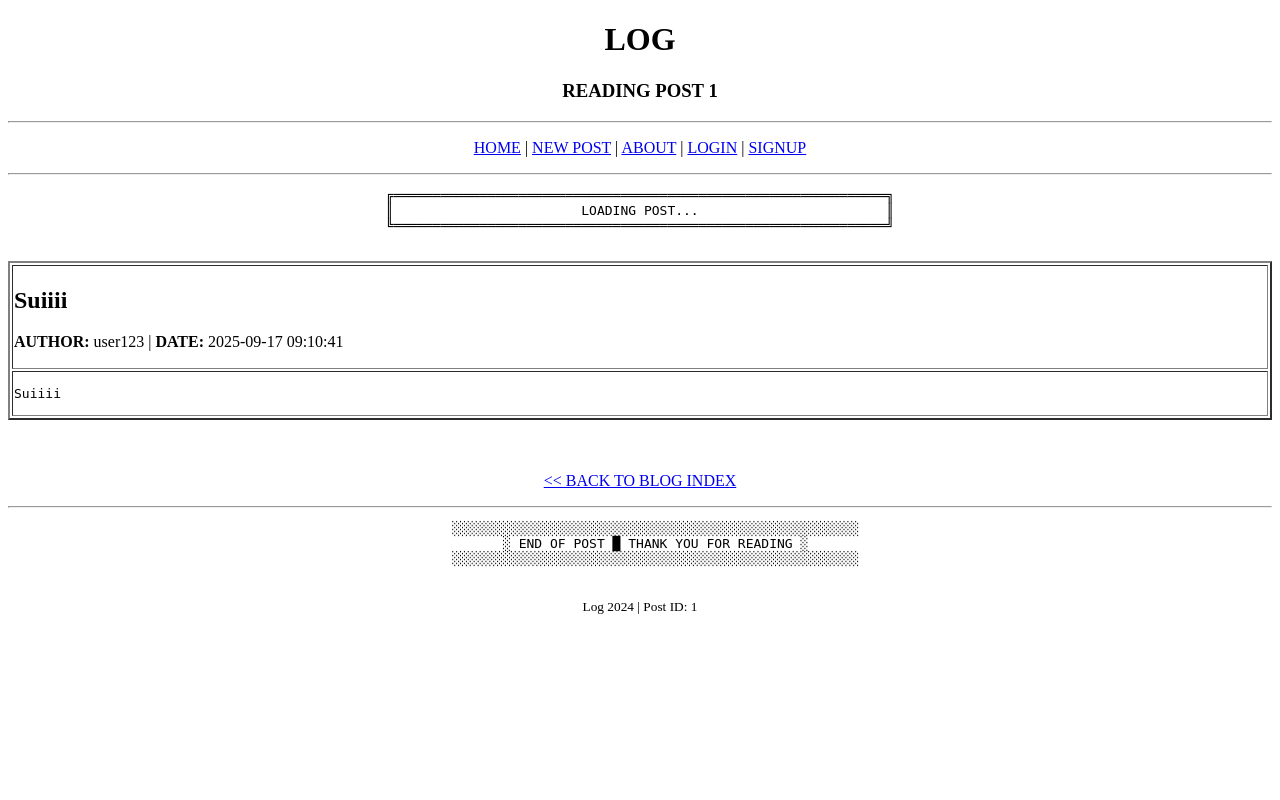
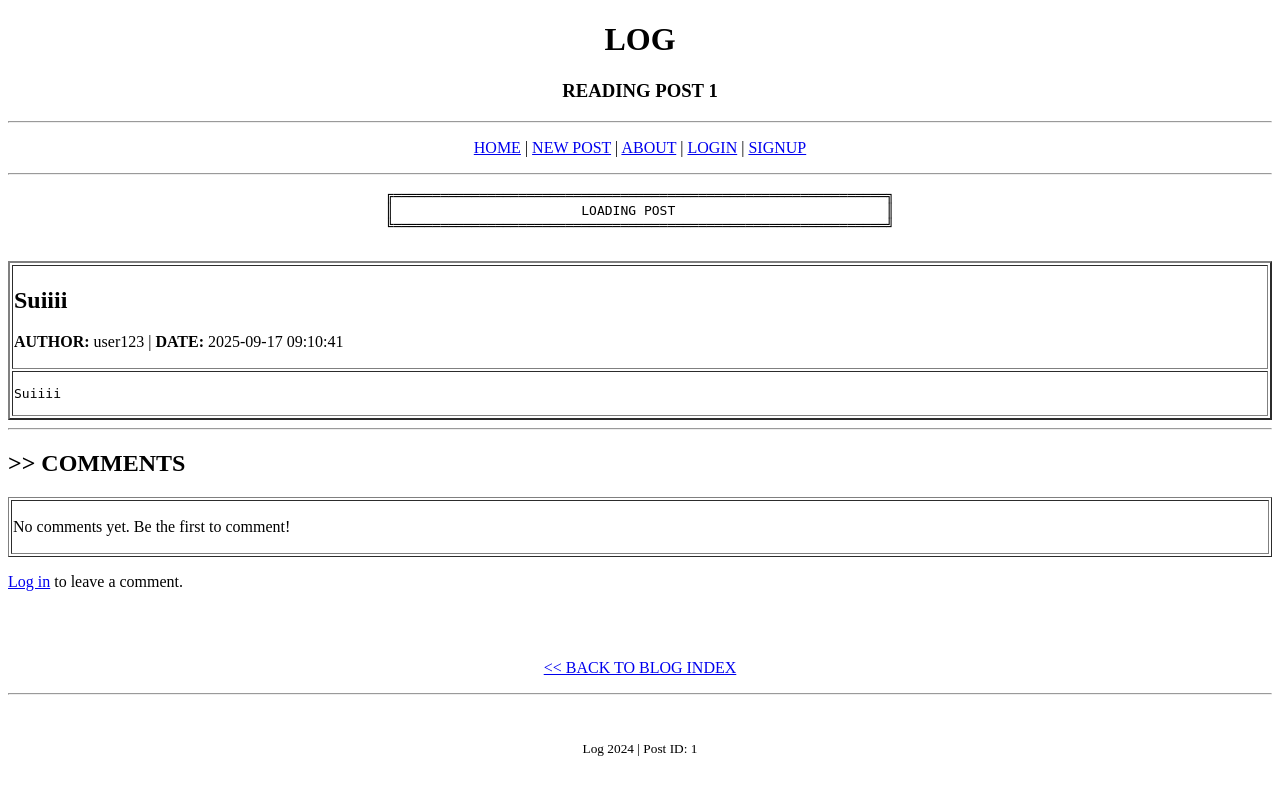
Before and after one commit to piyush-j0shi/webiste, a FastAPI app: page /post/1 in a window 1280 px wide. Run offline with FastAPI, Linux system fonts and the light colour scheme; data comes from the database, SQL or seed files in the repository; both versions use the stored data as it was after the commit.

Commit message:
comment section

```diff
--- a/crud.py
+++ b/crud.py
@@ -1,5 +1,5 @@
 from sqlalchemy.orm import Session
-from models import BlogPost, User
+from models import BlogPost, User, Comment
 from typing import List, Optional
 import json
 from security import get_password_hash
@@ -75,3 +75,33 @@ def delete_blog_post(db: Session, post_id: int) -> bool:
 
 def get_posts_by_author_username(db: Session, username: str) -> List[BlogPost]:
     return db.query(BlogPost).join(User).filter(User.username == username).order_by(BlogPost.created_at.desc()).all()
+
+def create_comment(db: Session, content: str, post_id: int, owner_id: int):
+    db_comment = Comment(content=content, post_id=post_id, owner_id=owner_id)
+    db.add(db_comment)
+    db.commit()
+    db.refresh(db_comment)
+    return db_comment
+
+def get_comments_by_post_id(db: Session, post_id: int) -> List[Comment]:
+    return db.query(Comment).filter(Comment.post_id == post_id).order_by(Comment.created_at.asc()).all()
+
+def get_comment_by_id(db: Session, comment_id: int) -> Optional[Comment]:
+    return db.query(Comment).filter(Comment.id == comment_id).first()
+
+def delete_comment(db: Session, comment_id: int):
+    db_comment = get_comment_by_id(db, comment_id)
+    if db_comment:
+        db.delete(db_comment)
+        db.commit()
+        return True
+    return False
+
+def update_comment(db: Session, comment_id: int, content: str) -> Optional[Comment]:
+    db_comment = get_comment_by_id(db, comment_id)
+    if db_comment:
+        db_comment.content = content
+        db.commit()
+        db.refresh(db_comment)
+        return db_comment
+    return None
--- a/main.py
+++ b/main.py
@@ -117,9 +117,19 @@ async def get_post(request: Request, post_id: int, db: Session = Depends(get_db)
     post = crud.get_post_by_id(db, post_id)
     if not post:
         raise HTTPException(status_code=404, detail="Post not found")
+
+    comments = crud.get_comments_by_post_id(db, post_id)
+
     post_dict = post.to_dict()
-    return templates.TemplateResponse("post.html", {"request": request, "post": post_dict, "current_user": current_user})
-
+    return templates.TemplateResponse(
+        "post.html",
+        {
+            "request": request,
+            "post": post_dict,
+            "comments": comments,
+            "current_user": current_user
+        }
+    )
 @app.get("/new", response_class=HTMLResponse)
 async def new_post_form(request: Request):
     return templates.TemplateResponse("new_post.html", {"request": request})
@@ -186,3 +196,61 @@ async def logout():
     response = RedirectResponse(url="/", status_code=303)
     response.delete_cookie(key="access_token")
     return response
+
+@app.post("/post/{post_id}/comment")
+async def post_comment(
+    post_id: int,
+    content: str = Form(...),
+    db: Session = Depends(get_db),
+    current_user: User = Depends(get_current_user)
+):
+    crud.create_comment(db=db, content=content, post_id=post_id, owner_id=current_user.id)
+    return RedirectResponse(url=f"/post/{post_id}", status_code=303)
+
+@app.post("/comment/{comment_id}/delete")
+async def delete_comment(
+    comment_id: int,
+    db: Session = Depends(get_db),
+    current_user: User = Depends(get_current_user)
+):
+    comment = crud.get_comment_by_id(db, comment_id)
+    if not comment:
+        raise HTTPException(status_code=404, detail="Comment not found")
+    if comment.owner_id != current_user.id:
+        raise HTTPException(status_code=403, detail="Not authorized to delete this comment")
+
+    post_id = comment.post_id
+    crud.delete_comment(db, comment_id=comment_id)
+    return RedirectResponse(url=f"/post/{post_id}", status_code=303)
+
+@app.get("/comment/{comment_id}/edit", response_class=HTMLResponse)
+async def edit_comment_form(
+    comment_id: int,
+    request: Request,
+    db: Session = Depends(get_db),
+    current_user: User = Depends(get_current_user)
+):
+    comment = crud.get_comment_by_id(db, comment_id)
+    if not comment:
+        raise HTTPException(status_code=404, detail="Comment not found")
+    if comment.owner_id != current_user.id:
+        raise HTTPException(status_code=403, detail="Not authorized to edit this comment")
+
+    return templates.TemplateResponse("edit_comment.html", {"request": request, "comment": comment})
+
+
+@app.post("/comment/{comment_id}/edit")
+async def edit_comment(
+    comment_id: int,
+    content: str = Form(...),
+    db: Session = Depends(get_db),
+    current_user: User = Depends(get_current_user)
+):
+    comment = crud.get_comment_by_id(db, comment_id)
+    if not comment:
+        raise HTTPException(status_code=404, detail="Comment not found")
+    if comment.owner_id != current_user.id:
+        raise HTTPException(status_code=403, detail="Not authorized to edit this comment")
+
+    crud.update_comment(db, comment_id=comment_id, content=content)
+    return RedirectResponse(url=f"/post/{comment.post_id}", status_code=303)
--- a/models.py
+++ b/models.py
@@ -6,24 +6,24 @@ from database import Base
 
 class User(Base):
     __tablename__ = "users"
-
     id = Column(Integer, primary_key=True, index=True)
-    username = Column(String(100), unique=True, index=True, nullable=False)
-    hashed_password = Column(String, nullable=False)
+    username = Column(String, unique=True, index=True)
+    hashed_password = Column(String)
 
     posts = relationship("BlogPost", back_populates="owner")
+    comments = relationship("Comment", back_populates="owner")
 
 class BlogPost(Base):
     __tablename__ = "posts"
+    id = Column(Integer, primary_key=True, index=True)
+    title = Column(String, index=True)
+    content = Column(Text)
+    created_at = Column(DateTime, default=datetime.utcnow)
+    owner_id = Column(Integer, ForeignKey("users.id"))
+    tags = Column(String, default="[]")
 
-    id = Column(Integer, primary_key=True, index=True)
-    title = Column(String(200), nullable=False)
-    content = Column(Text, nullable=False)
-    created_at = Column(DateTime, default=datetime.utcnow)
-    tags = Column(Text, default="[]")
-
-    owner_id = Column(Integer, ForeignKey("users.id"))
     owner = relationship("User", back_populates="posts")
+    comments = relationship("Comment", back_populates="post", cascade="all, delete-orphan")
 
     def to_dict(self):
         return {
@@ -35,3 +35,14 @@ class BlogPost(Base):
             "tags": json.loads(self.tags) if self.tags else [],
             "owner_id": self.owner_id
         }
+
+class Comment(Base):
+    __tablename__ = "comments"
+    id = Column(Integer, primary_key=True, index=True)
+    content = Column(Text, nullable=False)
+    created_at = Column(DateTime, default=datetime.utcnow)
+    post_id = Column(Integer, ForeignKey("posts.id"))
+    owner_id = Column(Integer, ForeignKey("users.id"))
+
+    post = relationship("BlogPost", back_populates="comments")
+    owner = relationship("User", back_populates="comments")
--- a/templates/new_post.html
+++ b/templates/new_post.html
@@ -104,9 +104,6 @@ Share your thoughts, experiences, or knowledge!"></textarea>
 
     <center>
         <pre>
-    ░░░░░░░░░░░░░░░░░░░░░░░░░░░░░░░░░░░░░░░░░░░░░░░░░░░░
-    ░ READY FOR INPUT █ START TYPING ABOVE ░
-    ░░░░░░░░░░░░░░░░░░░░░░░░░░░░░░░░░░░░░░░░░░░░░░░░░░░░
         </pre>
         <p><small>Log 2024 | Create Mode Active</small></p>
     </center>
--- a/templates/post.html
+++ b/templates/post.html
@@ -1,9 +1,11 @@
 <!DOCTYPE html>
 <html>
+
 <head>
     <meta charset="UTF-8">
     <title>{{ post.title }} - Log</title>
 </head>
+
 <body>
     <center>
         <h1>LOG</h1>
@@ -32,7 +34,7 @@
     <center>
         <pre>
 ╔═══════════════════════════════════════════════════════════════╗
-║                        LOADING POST...                        ║
+║                        LOADING POST                           ║
 ╚═══════════════════════════════════════════════════════════════╝
         </pre>
     </center>
@@ -70,12 +72,57 @@
         <p>
             <a href="/post/{{ post.id }}/edit">EDIT POST</a> |
         <form action="/post/{{ post.id }}/delete" method="post" style="display:inline;">
-                <button type="submit" onclick="return confirm('Are you sure you want to delete this post?');" style="background:none; border:none; color:blue; cursor:pointer; text-decoration:underline;">
+            <button type="submit" onclick="return confirm('Are you sure you want to delete this post?');"
+                style="background:none; border:none; color:blue; cursor:pointer; text-decoration:underline;">
                 DELETE POST
             </button>
         </form>
         </p>
     </center>
+    {% endif %}
+
+    <hr>
+    <h2>&gt;&gt; COMMENTS</h2>
+    <table border="1" width="100%">
+        {% if comments %}
+        {% for comment in comments %}
+        <tr>
+            <td>
+                <p><strong>{{ comment.owner.username }}</strong> <small>({{ comment.created_at.strftime('%Y-%m-%d
+                        %H:%M') }})</small></p>
+                <p>{{ comment.content }}</p>
+
+                {% if current_user and current_user.id == comment.owner_id %}
+                <a href="/comment/{{ comment.id }}/edit">EDIT </a> |
+                <form action="/comment/{{ comment.id }}/delete" method="post" style="display:inline;">
+                    <button type="submit" onclick="return confirm('Are you sure you want to delete this comment?');"
+                        style="background:none; border:none; color:red; cursor:pointer; text-decoration:underline; padding:0; font-size:small;">
+                        DELETE
+                    </button>
+                </form>
+                {% endif %}
+            </td>
+        </tr>
+        {% endfor %}
+        {% else %}
+        <tr>
+            <td>
+                <p>No comments yet. Be the first to comment!</p>
+            </td>
+        </tr>
+        {% endif %}
+    </table>
+
+    {% if current_user %}
+    <hr>
+    <h3>&gt;&gt; LEAVE A COMMENT</h3>
+    <form action="/post/{{ post.id }}/comment" method="post">
+        <textarea name="content" rows="4" cols="80" required placeholder="Write your comment here..."></textarea>
+        <br><br>
+        <input type="submit" value="&gt;&gt; SUBMIT COMMENT &lt;&lt;">
+    </form>
+    {% else %}
+    <p><a href="/login">Log in</a> to leave a comment.</p>
     {% endif %}
 
     <br><br>
@@ -90,12 +137,10 @@
 
     <center>
         <pre>
-    ░░░░░░░░░░░░░░░░░░░░░░░░░░░░░░░░░░░░░░░░░░░░░░░░░░░░
-    ░ END OF POST █ THANK YOU FOR READING ░
-    ░░░░░░░░░░░░░░░░░░░░░░░░░░░░░░░░░░░░░░░░░░░░░░░░░░░░
         </pre>
         <p><small>Log 2024 | Post ID: {{ post.id }}</small></p>
     </center>
 
 </body>
+
 </html>
```
Also changed, not shown: templates/edit_comment.html (added, +47 -0 lines), templates/index.html (+2 -5 lines), blog.db. Lines whose indentation alone changed are shown as unchanged.
